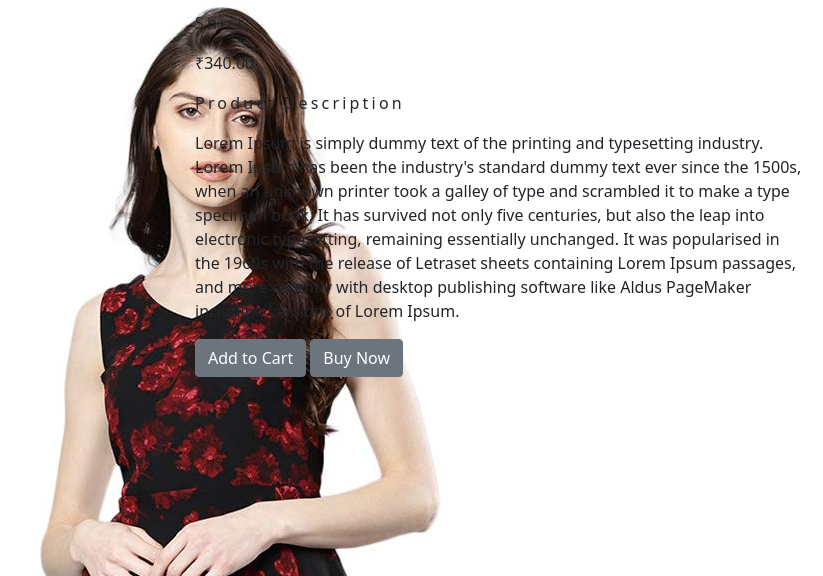
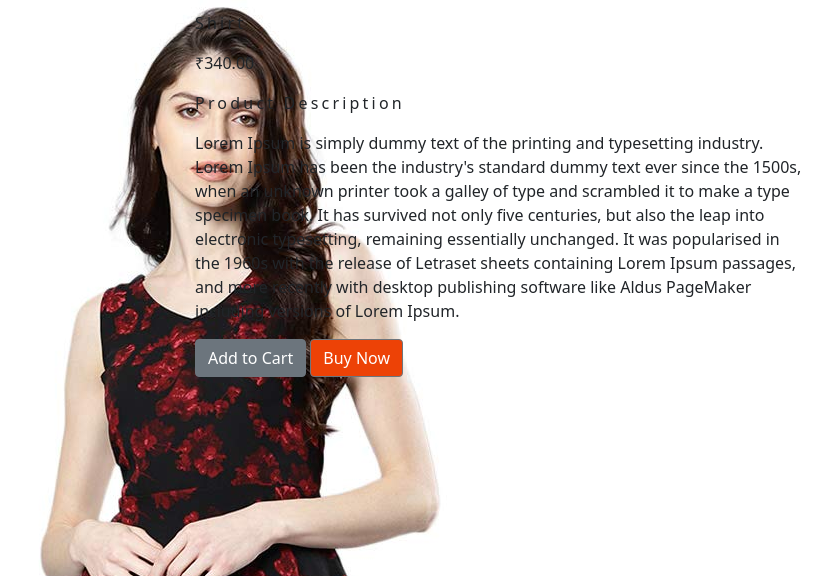
Before and after one commit to VISWAJIT-PS/ecommerceproject, a Django app: a page that uses templates/product.html in a window 1280 px wide; the page is wider, and only the part inside the window is pictured. Shown: the part 140-716 px from the top of that part, without its empty margins (457-1280 px from the left). Run offline with Django 3.2, Linux system fonts and the light colour scheme; data comes from the database, SQL or seed files in the repository; both versions use the stored data as it was after the commit; some libraries are stand-ins or nearby versions.

Commit message:
bugfix 5(buy button)

```diff
--- a/templates/cart.html
+++ b/templates/cart.html
@@ -130,7 +130,7 @@ this is the Cart Page
            </table>
           <div class="mx-auto">
                <a href="{% url 'shop:allProdCat' %}" class="btn btn-secondary btn-block my_custom_button">Continue Shopping</a>
-                <a href="{% url 'shop:allProdCat' %}" class="btn btn-secondary btn-block my_custom_button2">  Buy Now  </a>
+                <a href="{% url 'shop:allProdCat' %}" class="btn btn-secondary btn-block my_custom_buy_button">  Buy Now  </a>
 
           </div>
 
--- a/templates/product.html
+++ b/templates/product.html
@@ -37,7 +37,7 @@
             <p class="text-justify my_prod_text"><b>Out of stock</b></p>
             {% else %}
             <a class="btn btn-secondary" href="{% url 'cart:add_cart' product.id %}">Add to Cart</a>
-             <a href="{% url 'shop:allProdCat' %}" class="btn btn-secondary btn-block my_custom_button2">  Buy Now  </a>
+             <a href="{% url 'shop:allProdCat' %}" class="btn btn-secondary btn-block my_custom_buy_button">  Buy Now  </a>
             {% endif %}
 
         </div>
```
Also changed, not shown: db.sqlite3.
